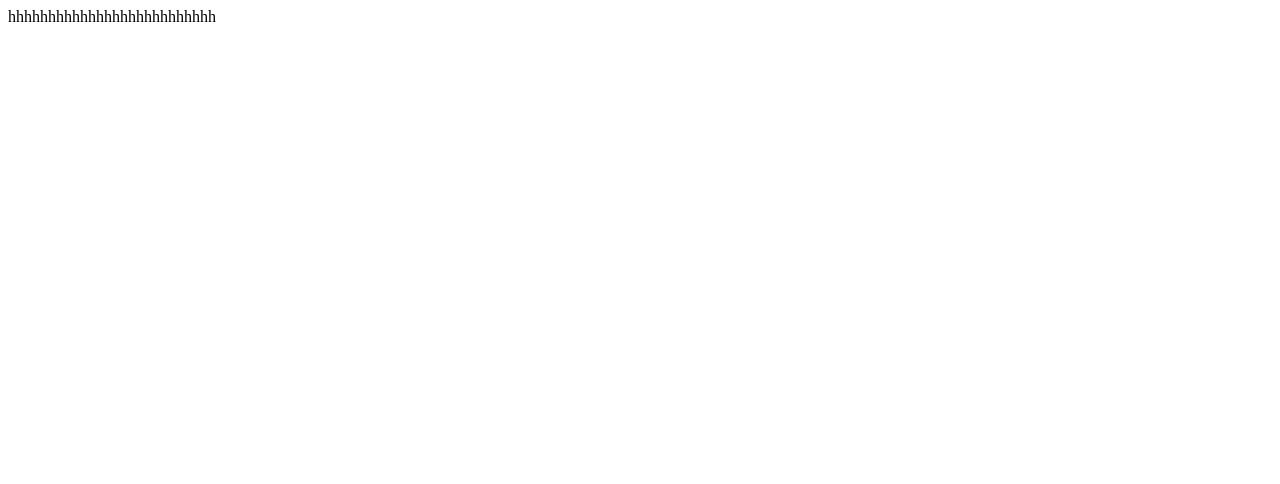
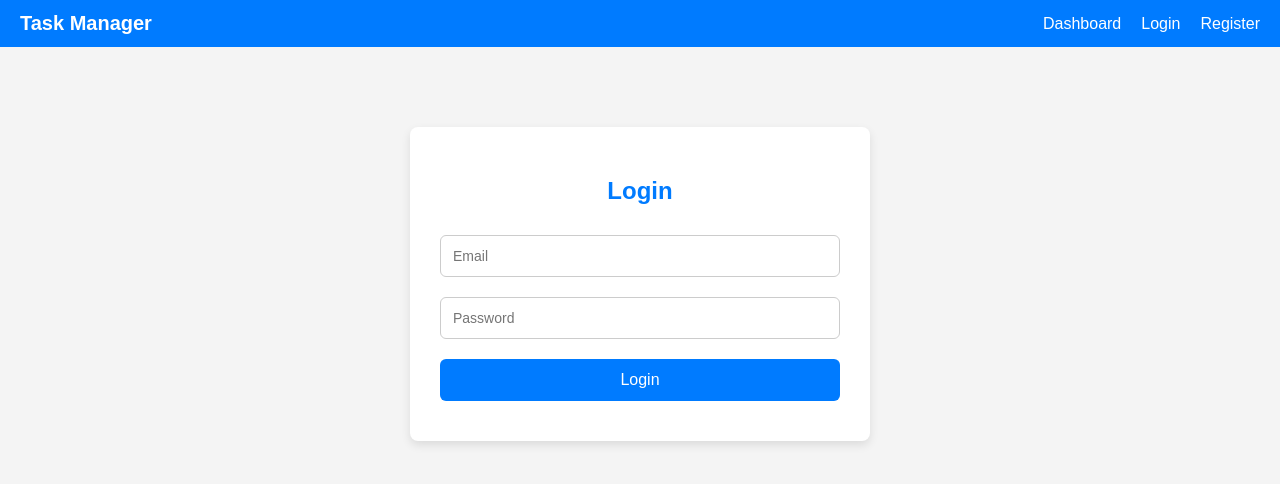
Before and after one commit to Yacho-glitch/Task-Manager-with-Authentication, a React (Create React App) app in the folder task-management-frontend/: page /login in a window 1280 px wide. Shown: the top 484 px of the page. Built offline with nearby package versions, Linux system fonts and the light colour scheme.

Commit message:
feat: fix the styling for login page

```diff
--- a/task-management-frontend/src/App.js
+++ b/task-management-frontend/src/App.js
@@ -1,10 +1,28 @@
-
+import React from "react";
+import { BrowserRouter as Router, Routes, Route, Navigate } from "react-router-dom";
+import Navbar from "./components/Navbar";
+import Dashboard from "./pages/Dashboard";
+import Login from "./pages/Login";
+import Register from "./pages/Register";
+import useAuth from "./hooks/useAuth";
+import "./styles/App.css";
 
 function App() {
+  const { isAuthenticated } = useAuth();
+
   return (
-    <div className="App">
-      hhhhhhhhhhhhhhhhhhhhhhhhhh
-    </div>
+    <Router>
+      <Navbar />
+      <Routes>
+        <Route path="/login" element={<Login />} />
+        <Route path="/register" element={<Register />} />
+        <Route
+          path="/dashboard"
+          element={isAuthenticated ? <Dashboard /> : <Navigate to="/login" />}
+        />
+        <Route path="*" element={<Navigate to="/login" />} />
+      </Routes>
+    </Router>
   );
 }
 
--- a/task-management-frontend/src/components/Navbar.js
+++ b/task-management-frontend/src/components/Navbar.js
@@ -1,12 +1,16 @@
 import React from "react";
 import { Link } from "react-router-dom";
+import "./../styles/Navbar.css";
 
 function Navbar() {
     return (
-        <nav>
-            <Link to="/dashboard">Dashboard</Link>
-            <Link to="/login">Login</Link>
-            <Link to="/register">Register</Link>
+        <nav className="navbar">
+            <div className="logo">Task Manager</div>
+            <ul>
+                <li><Link to="/dashboard">Dashboard</Link></li>
+                <li><Link to="/login">Login</Link></li>
+                <li><Link to="/register">Register</Link></li>
+            </ul>
         </nav>
     )
 }
--- a/task-management-frontend/src/pages/Dashboard.js
+++ b/task-management-frontend/src/pages/Dashboard.js
@@ -1,3 +1,4 @@
+import "./../styles/Dashboard.css";
 import React, { useState, useEffect } from "react";
 import api from './../api/api';
 import TaskForm from './../components/TaskForm';
--- a/task-management-frontend/src/pages/Login.js
+++ b/task-management-frontend/src/pages/Login.js
@@ -1,6 +1,7 @@
 import React, { useContext, useState } from "react";
 import api from "../api/api";
 import { AuthContext } from "../context/AuthContext";
+import "./../styles/Login.css";
 
 export default function Login() {
     const { login } = useContext(AuthContext);
@@ -20,10 +21,11 @@ export default function Login() {
     };
 
     return (
-        <form onSubmit={handleLogin}>
+        <form className="login-form" onSubmit={handleLogin}>
             <h2>Login</h2>
             <input
                 type="email"
+                className="login-input"
                 value={email}
                 onChange={(e) => setEmail(e.target.value)}
                 placeholder="Email"
@@ -31,11 +33,12 @@ export default function Login() {
 
             <input
                 type="password"
+                className="login-input"
                 value={password}
                 onChange={(e) => setPassword(e.target.value)}
                 placeholder="Password"
             />
-            <button type="submit">Login</button>
+            <button className="login-button" type="submit">Login</button>
         </form>
     )
 }
--- a/task-management-frontend/src/styles/Login.css
+++ b/task-management-frontend/src/styles/Login.css
@@ -1,16 +1,46 @@
 .login-form {
-    max-width: 400px;
-    margin: 50px auto;
-    background: white;
-    padding: 20px;
-    border-radius: 8px;
-    box-shadow: 0 2px 5px rgba(0,0,0,0.1);
+  max-width: 400px;
+  margin: 80px auto; /* center on page */
+  background: white;
+  padding: 30px;
+  border-radius: 8px;
+  box-shadow: 0 4px 10px rgba(0,0,0,0.1);
+}
+
+.login-form h2 {
+  text-align: center;
+  margin-bottom: 20px;
+  color: #007bff;
+}
+
+.login-form input,
+.login-form button {
+  width: 100%;
+  padding: 12px;
+  margin: 10px 0;
+  border: 1px solid #ccc;
+  border-radius: 6px;
+  font-size: 14px;
+  box-sizing: border-box;
 }
 
 .login-form input {
-    width: 100%;
-    padding: 10px;
-    margin: 8px 0;
     border: 1px solid #ccc;
-    border-radius: 4px;
 }
+
+.login-form:focus {
+    border-color: #007bff;
+    outline: none;
+}
+
+.login-form button {
+  background-color: #007bff;
+  color: white;
+  border: none;
+  font-size: 16px;
+  cursor: pointer;
+}
+
+.login-button:hover {
+  background-color: #0056b3;
+}
--- a/task-management-frontend/src/styles/Navbar.css
+++ b/task-management-frontend/src/styles/Navbar.css
@@ -1,16 +1,51 @@
 .navbar {
     background-color: #007bff;
-    padding: 10px;
+    padding: 12px 20px;
     display: flex;
-    gap: 15px;
+    justify-content: space-between;
+    align-items: center;
+}
+
+.navbar .logo {
+    font-size: 20px;
+    font-weight: bold;
+    color: white;
+}
+
+.navbar ul {
+  list-style: none;
+  display: flex;
+  gap: 20px;
+  margin: 0;
+  padding: 0;
+}
+
+.navbar li {
+  display: inline;
 }
 
 .navbar a {
     color: white;
     text-decoration: none;
-    font-weight: bold;
+    font-weight: 500;
+    transition: color 0.2s ease-in-out;
 }
 
 .navbar a:hover {
-    text-decoration: underline;
+    color: #ffdd57;
 }
+
+.navbar button {
+  background-color: white;
+  color: #007bff;
+  border: none;
+  padding: 6px 12px;
+  border-radius: 4px;
+  cursor: pointer;
+  font-weight: bold;
+}
+
+.navbar button:hover {
+  background-color: #ffdd57;
+  color: #333;
+}
```
